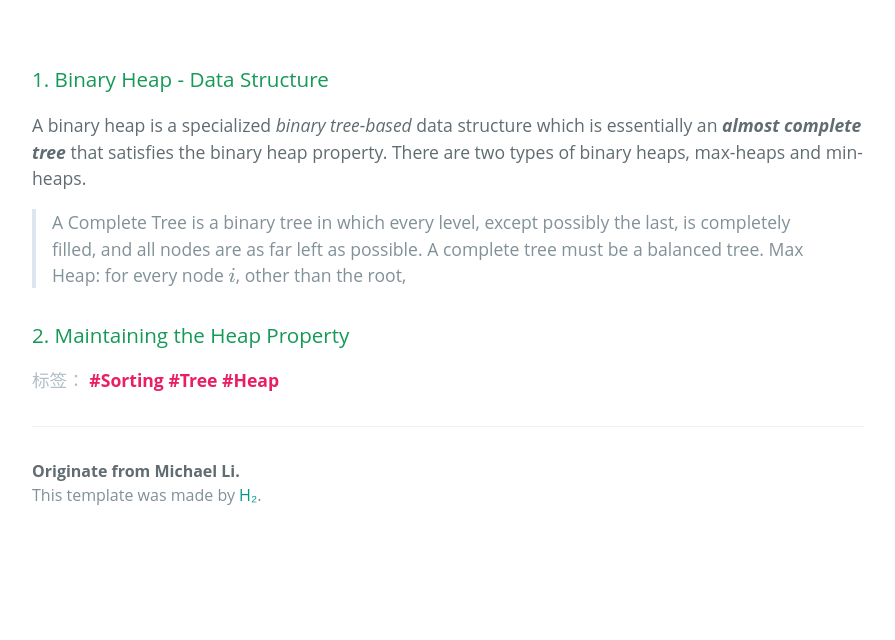
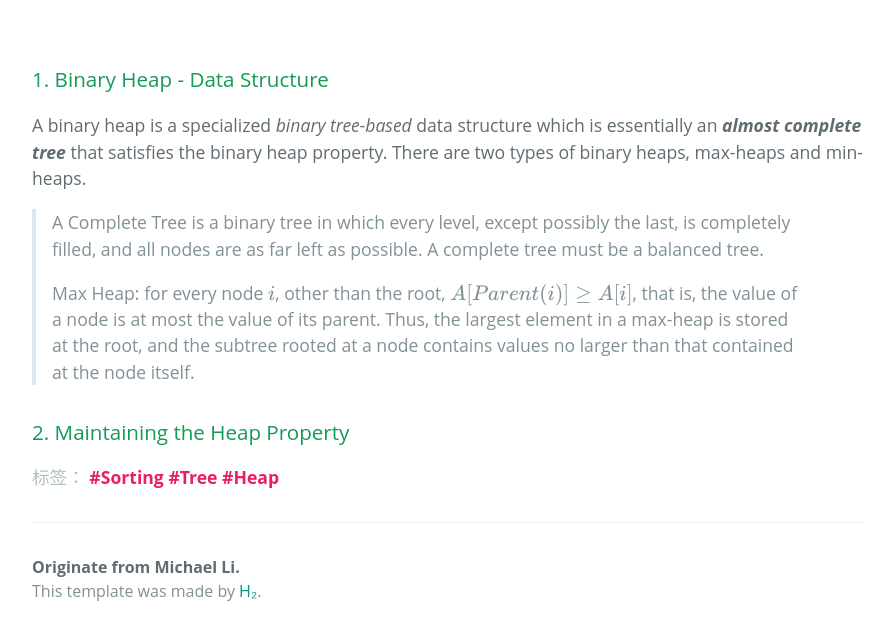
Before and after one commit to zl323/zl323.github.io, a Jekyll site: the page built from _posts/2020-05-16-Heap-Sort.md, in a window 1280 px wide and 1005 px high, cut to the strip 354-994 px from the top of the window. Shown: the whole strip, without its empty margins (192-1087 px from the left). Built offline with Jekyll 4.4.1, drawn with Linux system fonts in a browser that asks for light colours; some web fonts are replaced; formulas are drawn with MathJax 3.

Commit message:
edit heap sort

```diff
--- a/_posts/2020-05-16-Heap-Sort.md
+++ b/_posts/2020-05-16-Heap-Sort.md
@@ -9,6 +9,7 @@ mathjax: true
 ### 1. Binary Heap - Data Structure
 A binary heap is a specialized *binary tree-based* data structure which is essentially an ***almost complete tree*** that satisfies the binary heap property. There are two types of binary heaps, max-heaps and min-heaps.
 > A Complete Tree is a binary tree in which every level, except possibly the last, is completely filled, and all nodes are as far left as possible. A complete tree must be a balanced tree.
-> Max Heap: for every node $i$, other than the root,
+>
+> Max Heap: for every node $i$, other than the root, $A[Parent(i)] \geq A[i]$, that is, the value of a node is at most the value of its parent. Thus, the largest element in a max-heap is stored at the root, and the subtree rooted at a node contains values no larger than that contained at the node itself.
 
 ### 2. Maintaining the Heap Property
```
